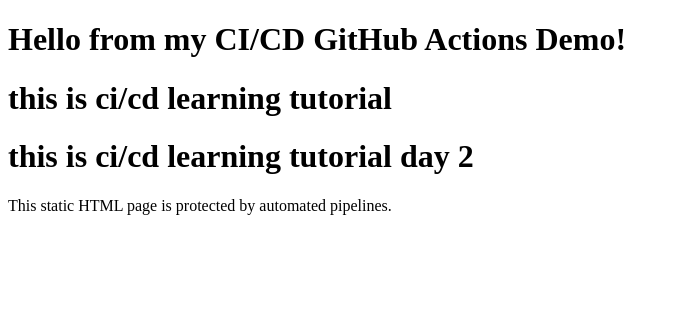
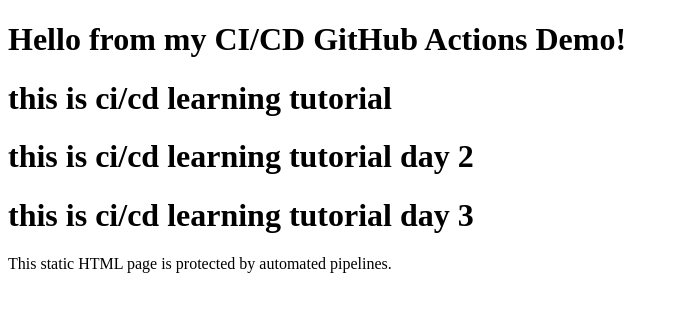
Before and after one commit to TadesseAsrie/github-actions-demo, a website: page index.html in a window 1280 px wide. Shown: the whole page, without its empty margins (0-679 px from the left). Drawn offline with Linux system fonts and the light colour scheme.

```diff
--- a/index.html
+++ b/index.html
@@ -9,6 +9,7 @@
     <h1>Hello from my CI/CD GitHub Actions Demo!</h1>
     <h1>this is ci/cd learning tutorial</h1>
     <h1>this is ci/cd learning tutorial day 2</h1>
+    <h1>this is ci/cd learning tutorial day 3</h1>
     <p>This static HTML page is protected by automated pipelines.</p>
 </body>
 </html>
```
Also changed, not shown: .github/workflows/ci.yml.
